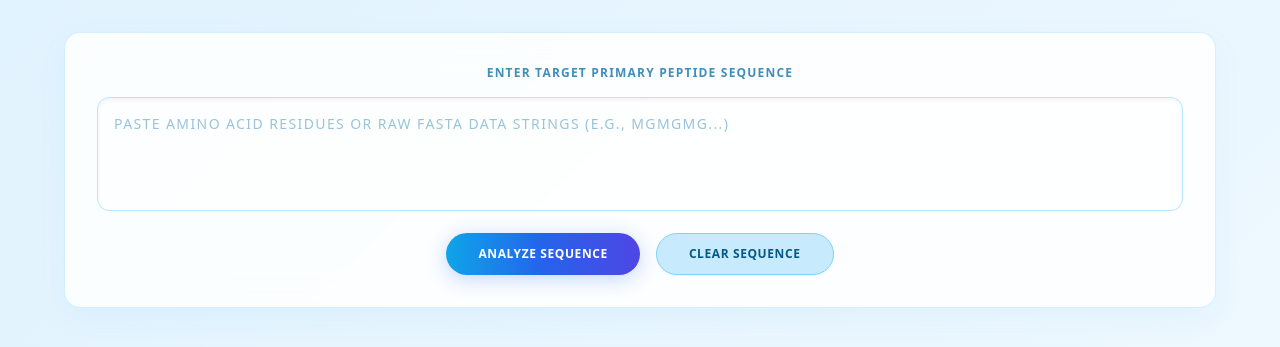
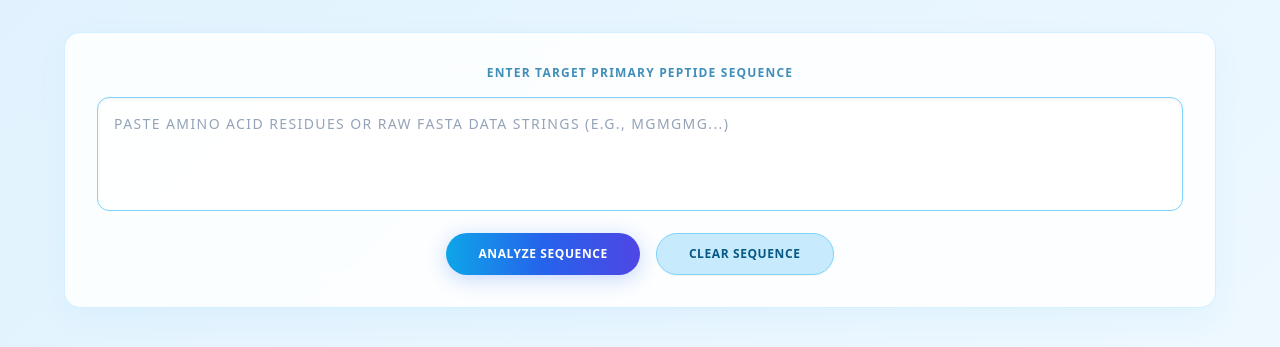
Before and after one commit to Niranjan-Kumar-K/Protein-Analyzer, a Flask app: page / in a window 1280 px wide. Shown: the part 100-447 px from the top of the page. Run offline with Flask 3, Linux system fonts and the light colour scheme; some libraries are stand-ins or nearby versions.

Commit message:
Update index.html

```diff
--- a/templates/index.html
+++ b/templates/index.html
@@ -103,7 +103,7 @@
                     id="protein_sequence"
                     rows="4"
                     placeholder="PASTE AMINO ACID RESIDUES OR RAW FASTA DATA STRINGS (E.G., MGMGMG...)"
-                    class="w-full p-4 rounded-xl bg-white/50 dark:bg-black/30 border border-sky-200 dark:border-slate-800 text-sky-900 dark:text-sky-400 font-sans tracking-widest text-sm focus:outline-none focus:border-sky-500 focus:ring-2 focus:ring-sky-200 dark:focus:ring-transparent resize-none uppercase shadow-inner placeholder-sky-700/40 dark:placeholder-sky-400/30"
+                    class="w-full p-4 rounded-xl bg-white/80 dark:bg-slate-900/60 border border-sky-300 dark:border-slate-800 text-slate-900 dark:text-sky-400 font-sans tracking-widest text-sm focus:outline-none focus:border-sky-500 focus:ring-2 focus:ring-sky-300 dark:focus:ring-transparent resize-none uppercase shadow-inner placeholder-slate-400 dark:placeholder-sky-400/30"
                     required
                 >{{ protein_input }}</textarea>
 
```
